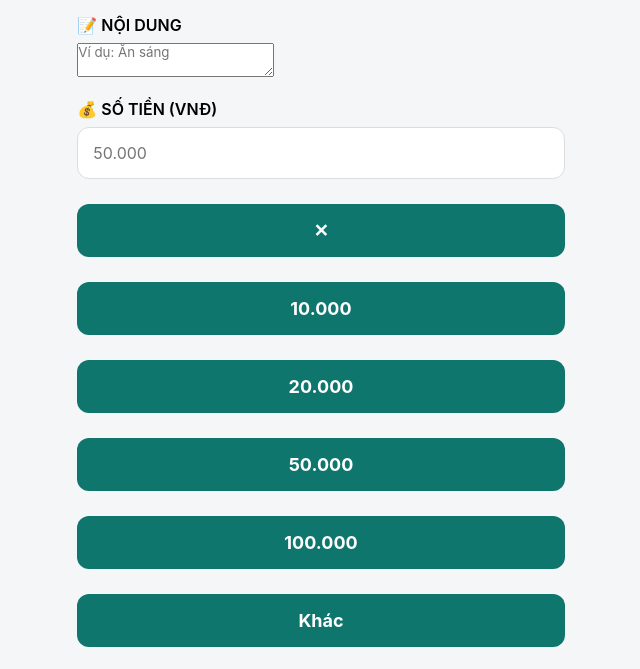
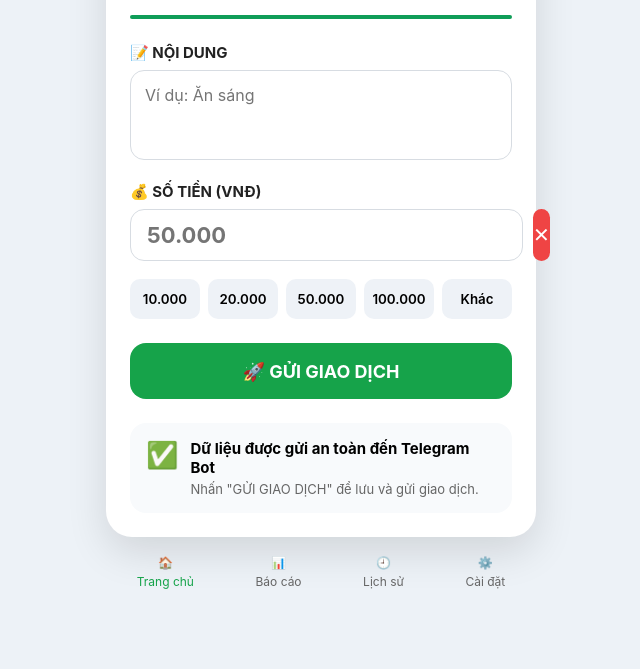
Before and after one commit to aechheloo/Telegram-Expense-Bot, a website: page public/index.html in a window 1280 px wide. Shown: the part 140-809 px from the top of the page, without its empty margins (319-959 px from the left). Drawn offline with Linux system fonts and the light colour scheme.

Commit message:
Update style.css

```diff
--- a/public/public/style.css
+++ b/public/public/style.css
@@ -6,62 +6,167 @@ font-family:-apple-system,BlinkMacSystemFont,"Segoe UI",sans-serif;
 }
 
 body{
-background:#f4f6f8;
+    background:#edf2f7;
+    min-height:100vh;
     display:flex;
     justify-content:center;
     align-items:center;
-min-height:100vh;
     padding:20px;
 }
 
-.container{
+.phone{
     width:100%;
-max-width:420px;
-background:#fff;
-padding:25px;
-border-radius:20px;
-box-shadow:0 10px 30px rgba(0,0,0,.08);
+    max-width:430px;
 }
 
-h2{
-text-align:center;
-margin-bottom:25px;
-color:#0f766e;
+.card{
+    background:#fff;
+    border-radius:26px;
+    padding:24px;
+    box-shadow:0 15px 40px rgba(0,0,0,.12);
+}
+
+.top{
+    display:flex;
+    justify-content:space-between;
+    align-items:center;
+}
+
+.top h1{
+    font-size:28px;
+    color:#0f9d58;
+    font-weight:700;
+}
+
+.setting{
+    width:42px;
+    height:42px;
+    border:none;
+    border-radius:50%;
+    background:#f3f4f6;
+    font-size:20px;
+    cursor:pointer;
+}
+
+.green-line{
+    height:4px;
+    width:100%;
+    background:#0f9d58;
+    border-radius:999px;
+    margin:18px 0 24px;
 }
 
 label{
     display:block;
-font-weight:600;
-margin-top:18px;
     margin-bottom:8px;
+    font-size:15px;
+    font-weight:700;
+    color:#222;
 }
 
-input{
+textarea{
     width:100%;
-padding:15px;
-border:1px solid #ddd;
-border-radius:12px;
+    height:90px;
+    border:1px solid #d7dce2;
+    border-radius:14px;
+    padding:14px;
     font-size:16px;
-outline:none;
+    resize:none;
+    margin-bottom:18px;
 }
 
-input:focus{
-border-color:#0f766e;
+.money-box{
+    display:flex;
+    gap:10px;
+    margin-bottom:18px;
 }
 
-button{
-width:100%;
-margin-top:25px;
-padding:16px;
+.money-box input{
+    flex:1;
+    height:52px;
+    border:1px solid #d7dce2;
+    border-radius:14px;
+    padding:0 16px;
+    font-size:22px;
+    font-weight:700;
+}
+
+.clear{
+    width:52px;
     border:none;
-border-radius:12px;
-background:#0f766e;
-color:white;
-font-size:18px;
-font-weight:bold;
+    border-radius:14px;
+    background:#ef4444;
+    color:#fff;
+    font-size:20px;
     cursor:pointer;
 }
 
-button:hover{
-background:#115e59;
+.quick{
+    display:grid;
+    grid-template-columns:repeat(5,1fr);
+    gap:8px;
+    margin-bottom:24px;
 }
+
+.quick button{
+    height:40px;
+    border:none;
+    border-radius:10px;
+    background:#eef2f7;
+    font-weight:600;
+    cursor:pointer;
+}
+
+.send{
+    width:100%;
+    height:56px;
+    border:none;
+    border-radius:16px;
+    background:#16a34a;
+    color:#fff;
+    font-size:18px;
+    font-weight:700;
+    cursor:pointer;
+}
+
+.notice{
+    display:flex;
+    gap:12px;
+    margin-top:24px;
+    padding:16px;
+    border-radius:16px;
+    background:#f8fafc;
+}
+
+.icon{
+    font-size:26px;
+}
+
+.notice h3{
+    font-size:15px;
+    margin-bottom:4px;
+}
+
+.notice p{
+    font-size:13px;
+    color:#666;
+}
+
+.bottom{
+    display:flex;
+    justify-content:space-around;
+    margin-top:18px;
+}
+
+.item{
+    display:flex;
+    flex-direction:column;
+    align-items:center;
+    gap:4px;
+    color:#666;
+    font-size:12px;
+}
+
+.item.active{
+    color:#16a34a;
+}
```
Lines whose indentation alone changed are shown as unchanged.
